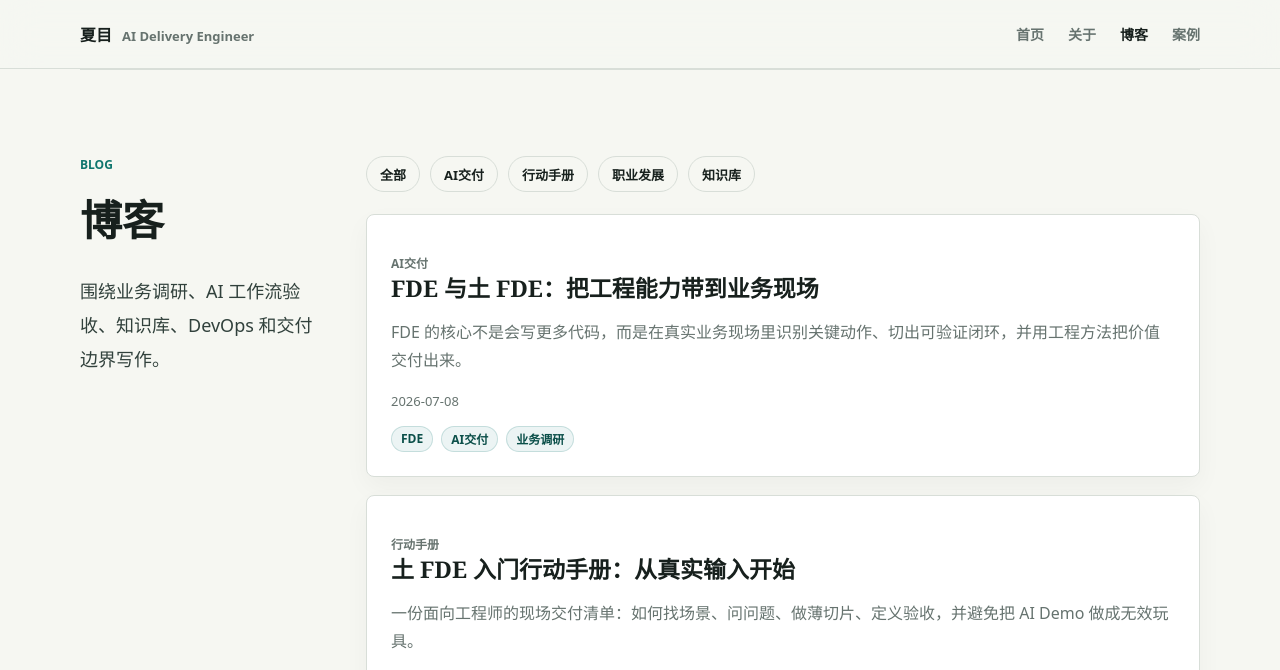
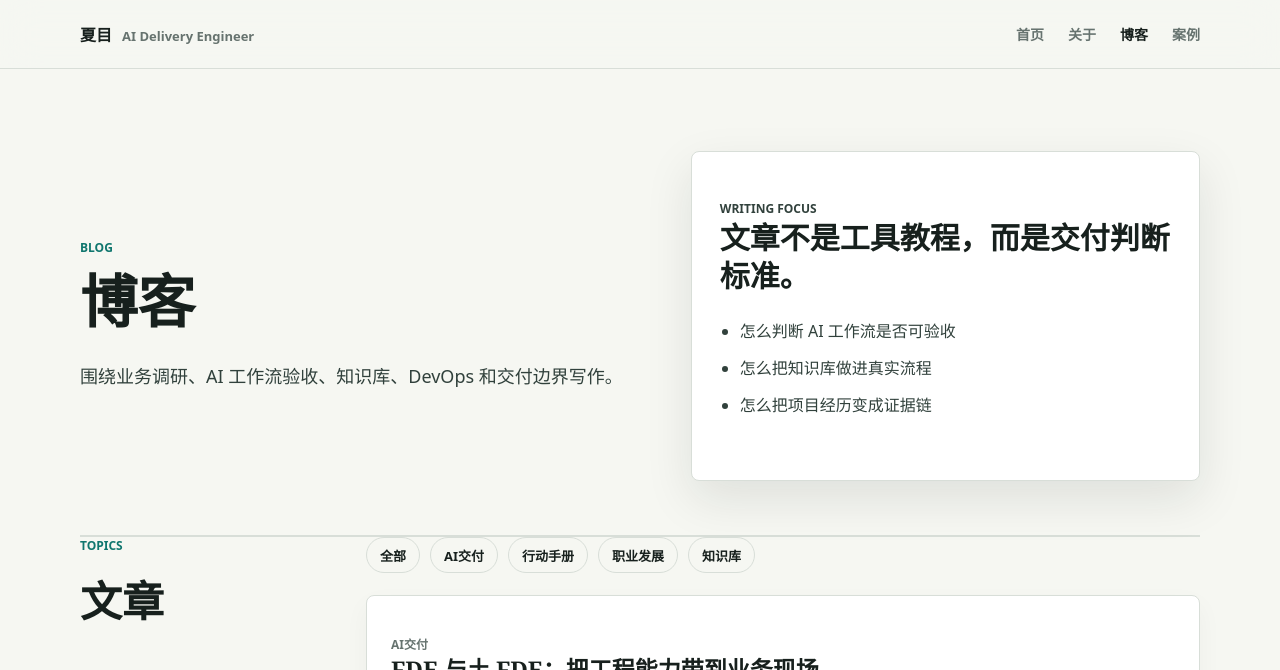
Before and after one commit to cytlabs/personal-site, a website: page blog/index.html in a window 1280 px wide. Shown: the top 670 px of the page. Drawn offline with Linux system fonts and the light colour scheme.

Commit message:
style: 更新站点样式与资源版本，新增页面布局组件
1. 所有页面的styles.css资源版本从product-site更新为product-site-3
2. 新增hero-panel通用组件样式，优化页面英雄区布局
3. 重构博客列表页和案例页、关于页的页面结构，统一使用新的布局组件
4. 为博客页、关于页新增主题说明侧边面板

```diff
--- a/blog/index.html
+++ b/blog/index.html
@@ -5,7 +5,7 @@
     <meta name="viewport" content="width=device-width, initial-scale=1">
     <title>博客 | 夏目</title>
     <meta name="description" content="夏目的 AI 工作流、业务流程自动化和交付工程文章。">
-    <link rel="stylesheet" href="../styles.css?v=product-site">
+    <link rel="stylesheet" href="../styles.css?v=product-site-3">
   </head>
   <body>
     <header class="site-header">
@@ -19,11 +19,29 @@
         </nav>
       </div>
     </header>
-    <main class="section blog-index">
-      <div class="section-heading">
+    <main class="page-layout">
+      <section class="hero page-hero">
+        <div class="hero-copy">
           <p class="eyebrow">Blog</p>
           <h1>博客</h1>
           <p class="lead">围绕业务调研、AI 工作流验收、知识库、DevOps 和交付边界写作。</p>
+        </div>
+        <aside class="hero-panel" aria-label="写作主题">
+          <div>
+            <p class="card-kicker">Writing Focus</p>
+            <h2>文章不是工具教程，而是交付判断标准。</h2>
+            <ul>
+              <li>怎么判断 AI 工作流是否可验收</li>
+              <li>怎么把知识库做进真实流程</li>
+              <li>怎么把项目经历变成证据链</li>
+            </ul>
+          </div>
+        </aside>
+      </section>
+      <section class="section blog-index blog-page">
+        <div class="section-heading">
+          <p class="eyebrow">Topics</p>
+          <h2>文章</h2>
         </div>
         <div>
           <div class="blog-filters" aria-label="文章分类筛选">
@@ -71,6 +89,7 @@
         </article>
           </div>
         </div>
+      </section>
     </main>
     <footer class="site-footer">
       <p>夏目 / AI Workflow Delivery / Knowledge Ops</p>
--- a/scripts/build-blog.js
+++ b/scripts/build-blog.js
@@ -363,7 +363,7 @@ function pageShell({ title, description, prefix, body, script, active }) {
     <meta name="viewport" content="width=device-width, initial-scale=1">
     <title>${escapeHtml(title)}</title>
     <meta name="description" content="${escapeAttribute(description)}">
-    <link rel="stylesheet" href="${prefix}styles.css?v=product-site">
+    <link rel="stylesheet" href="${prefix}styles.css?v=product-site-3">
   </head>
   <body>
     ${siteHeader(prefix, active)}
@@ -402,11 +402,29 @@ function renderBlogIndex(posts) {
     prefix: "../",
     script: "../script.js",
     active: "blog",
-    body: `<main class="section blog-index">
-      <div class="section-heading">
+    body: `<main class="page-layout">
+      <section class="hero page-hero">
+        <div class="hero-copy">
           <p class="eyebrow">Blog</p>
           <h1>博客</h1>
           <p class="lead">围绕业务调研、AI 工作流验收、知识库、DevOps 和交付边界写作。</p>
+        </div>
+        <aside class="hero-panel" aria-label="写作主题">
+          <div>
+            <p class="card-kicker">Writing Focus</p>
+            <h2>文章不是工具教程，而是交付判断标准。</h2>
+            <ul>
+              <li>怎么判断 AI 工作流是否可验收</li>
+              <li>怎么把知识库做进真实流程</li>
+              <li>怎么把项目经历变成证据链</li>
+            </ul>
+          </div>
+        </aside>
+      </section>
+      <section class="section blog-index blog-page">
+        <div class="section-heading">
+          <p class="eyebrow">Topics</p>
+          <h2>文章</h2>
         </div>
         <div>
           <div class="blog-filters" aria-label="文章分类筛选">
@@ -417,6 +435,7 @@ function renderBlogIndex(posts) {
             ${cards}
           </div>
         </div>
+      </section>
     </main>`,
   });
 }
--- a/styles.css
+++ b/styles.css
@@ -102,9 +102,55 @@ a {
 }
 
 .page-hero {
+  grid-template-columns: minmax(0, 0.9fr) minmax(340px, 0.82fr);
+  gap: 52px;
   min-height: auto;
   padding: 82px 0 54px;
   border-bottom: 1px solid var(--line);
+}
+
+.page-hero .hero-copy {
+  max-width: 900px;
+}
+
+.hero-panel {
+  align-self: stretch;
+  display: flex;
+  flex-direction: column;
+  justify-content: space-between;
+  min-height: 330px;
+  padding: 28px;
+  background: var(--surface);
+  border: 1px solid var(--line);
+  border-radius: 8px;
+  box-shadow: var(--shadow);
+}
+
+.hero-panel h2 {
+  margin: 0;
+  color: var(--ink);
+  font-family: "Noto Serif SC", "Source Han Serif SC", Georgia, serif;
+  font-size: 30px;
+  line-height: 1.25;
+}
+
+.hero-panel p {
+  margin: 18px 0 0;
+  color: var(--ink-soft);
+  line-height: 1.75;
+}
+
+.hero-panel ul {
+  display: grid;
+  gap: 10px;
+  margin: 24px 0 0;
+  padding-left: 20px;
+  color: var(--ink-soft);
+  line-height: 1.7;
+}
+
+.hero-panel .tag-list {
+  margin-top: 24px;
 }
 
 .eyebrow,
@@ -398,6 +444,10 @@ a {
   display: grid;
   grid-template-columns: 240px minmax(0, 1fr);
   gap: 46px;
+}
+
+.blog-page {
+  padding-top: 0;
 }
 
 .blog-index .section-heading {
```
Also changed, not shown: about/index.html (+14 -1 lines), blog/ai-workflow-acceptance/index.html (+1 -1 lines), blog/career-competitiveness-workflow/index.html (+1 -1 lines), blog/fde-and-local-fde/index.html (+1 -1 lines), blog/knowledge-base-boundaries/index.html (+1 -1 lines), blog/local-fde-action-guide/index.html (+1 -1 lines), cases/index.html (+12 -1 lines), index.html (+1 -1 lines). Lines whose indentation alone changed are shown as unchanged.
